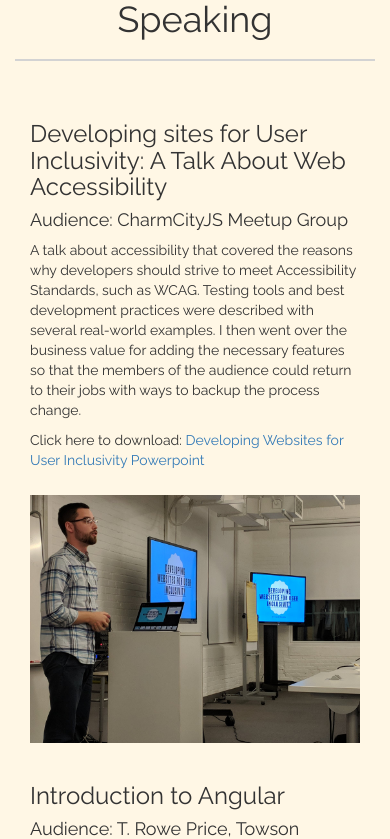
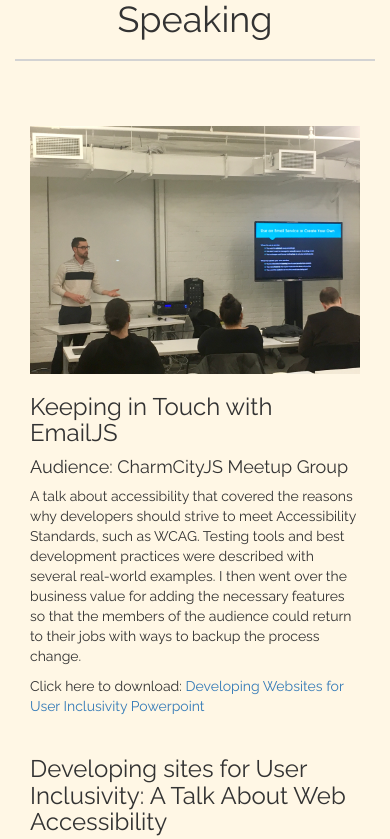
Before and after one commit to CodeByAlex/Code-By-Alex-Front-End, an Angular app: page / in a window 390 px wide. Shown: the part 4080-4919 px from the top of the page. Built offline with nearby package versions, Linux system fonts and the light colour scheme; some icons are missing.

Commit message:
added email-js talk to site

```diff
--- a/src/app/speaking/speaking.component.html
+++ b/src/app/speaking/speaking.component.html
@@ -11,7 +11,21 @@
     </div>
 
     <div class="row col-md-offset-1 col-md-10 talk-description">
-        <div>
+        <img src="/assets/email-js-talk.jpg" class="col-xs-12 col-sm-4 col-md-4 talk-image" alt="Image of Alex giving a Meetup talk about accessibility">
+        <div class="col-xs-12 col-sm-8 col-md-8 ">
+          <h3>Keeping in Touch with EmailJS</h3>
+          <h4>Audience: CharmCityJS Meetup Group</h4>
+          <p>
+            A talk about accessibility that covered the reasons why developers should strive to meet Accessibility Standards, such as WCAG.
+            Testing tools and best development practices were described with several real-world examples.
+            I then went over the business value for adding the necessary features so that the members of the audience
+            could return to their jobs with ways to backup the process change.
+          </p>
+          Click here to download: <a href="/assets/Developing-Websites-for-User-Inclusivity.pdf">Developing Websites for User Inclusivity Powerpoint</a>
+        </div>
+    </div>
+
+    <div class="row col-md-offset-1 col-md-10 talk-description">
         <div class="col-xs-12 col-sm-8 col-md-8 ">
           <h3>Developing sites for User Inclusivity: A Talk About Web Accessibility</h3>
           <h4>Audience: CharmCityJS Meetup Group</h4>
@@ -25,10 +39,8 @@
         </div>
         <img src="/assets/accessibility-talk.jpg" class="col-xs-12 col-sm-4 col-md-4 talk-image" alt="Image of Alex giving a Meetup talk about accessibility">
     </div>
-    </div>
 
     <div class="row col-md-offset-1 col-md-10 talk-description">
-      <div>
       <div class="col-xs-12">
         <h3>Introduction to Angular</h3>
         <h4>Audience: T. Rowe Price, Towson University, Bellese Technologies, ManTech International</h4>
@@ -41,10 +53,8 @@
         Click here to download: <a href="/assets/Introduction-to-Angular.pdf">Introduction to Angular Powerpoint</a>
       </div>
     </div>
-    </div>
 
     <div class="row col-md-offset-1 col-md-10 talk-description">
-      <div>
       <div class="col-xs-12">
         <h3>Hello Cloud Workshop</h3>
         <h4>Audience: Towson University</h4>
@@ -56,10 +66,8 @@
         </p>
       </div>
     </div>
-    </div>
 
     <div class="row col-md-offset-1 col-md-10 talk-description">
-      <div>
         <div class="col-xs-12">
           <h3>Scheduling and Path Planning for Computational Ferrying</h3>
           <h4>Audience: G2 Inc.</h4>
@@ -75,7 +83,6 @@
           <!-- Click here to view: <a href="https://ieeexplore.ieee.org/document/7795399">Scheduling and Path Planning for Computational Ferrying Paper</a> -->
         </div>
     </div>
-    </div>
 
   </div>
 </div>
```
Also changed, not shown: src/assets/email-js-talk.jpg (added). Lines whose indentation alone changed are shown as unchanged.
